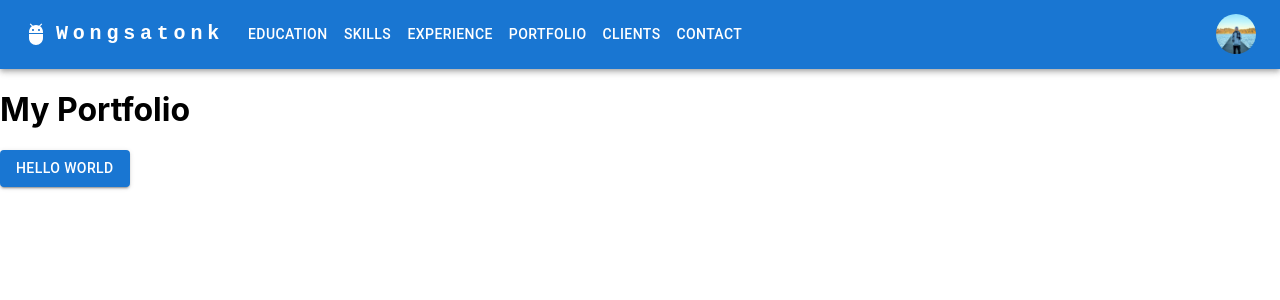
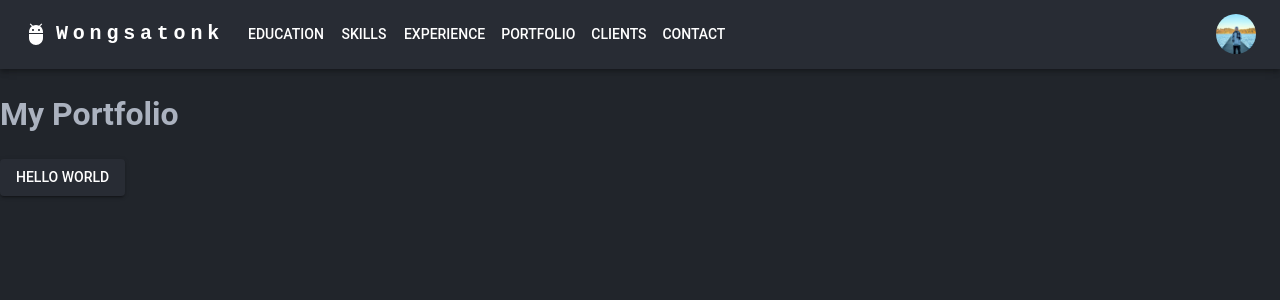
Before and after one commit to wongsatonk/react-portfolio, a React (Create React App) app: page / in a window 1280 px wide. Shown: the top 300 px of the page. Built offline with nearby package versions, Linux system fonts and the light colour scheme.

Commit message:
Theme setted

```diff
--- a/src/App.js
+++ b/src/App.js
@@ -1,17 +1,17 @@
 import React from "react";
-import { Button } from "@mui/material";
+import { Button, CssBaseline } from "@mui/material";
 import Header from "./components/Header";
+import theme from "./theme";
+import { ThemeProvider } from "@emotion/react";
 
 function App() {
-  const theme = "primary";
   return (
-    <div>
-      <Header theme={theme}></Header>
+    <ThemeProvider theme={theme}>
+      <CssBaseline />
+      <Header></Header>
       <h1>My Portfolio</h1>
-      <Button variant="contained" color={theme}>
-        Hello World
-      </Button>
-    </div>
+      <Button variant="contained">Hello World</Button>
+    </ThemeProvider>
   );
 }
 
--- a/src/components/Header.js
+++ b/src/components/Header.js
@@ -21,7 +21,7 @@ const pages = [
 ];
 const settings = ["Facebook", "Instagram", "LinkedIn"];
 
-function Header(props) {
+function Header() {
   const [anchorElNav, setAnchorElNav] = React.useState(null);
   const [anchorElUser, setAnchorElUser] = React.useState(null);
 
@@ -42,7 +42,7 @@ function Header(props) {
   };
 
   return (
-    <AppBar position="static" color={props.theme}>
+    <AppBar position="static">
       <Container maxWidth="xl">
         <Toolbar disableGutters>
           <AdbIcon
--- a/src/theme.js
+++ b/src/theme.js
@@ -1,14 +1,25 @@
-// src/theme.js
 import { createTheme } from "@mui/material/styles";
 
 const theme = createTheme({
   palette: {
     primary: {
-      main: "#1976d2",
+      main: "#282C34",
     },
     secondary: {
-      main: "#dc004e",
+      main: "#61DAFB",
     },
+    background: {
+      default: "#21252B",
+    },
+    text: {
+      primary: "#ABB2BF",
+    },
+    accent: {
+      main: "#C678DD",
+    },
+  },
+  typography: {
+    fontFamily: "Roboto, sans-serif",
   },
 });
 
```
